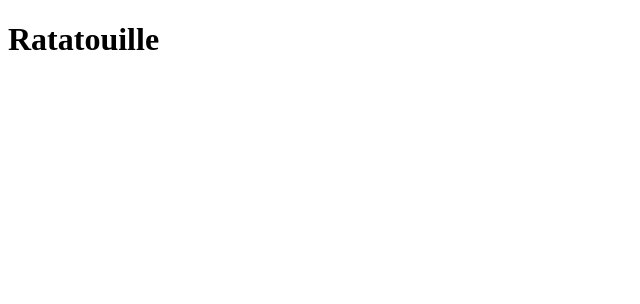
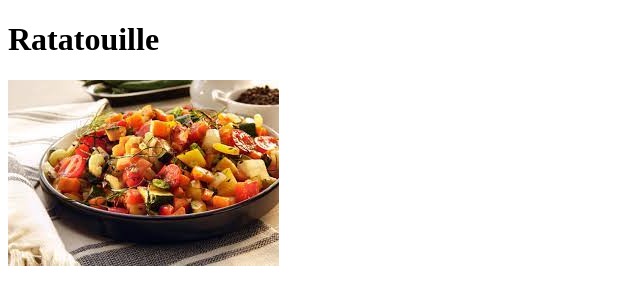
Before and after one commit to Zellrei/odin_recipes, a plain HTML site: page ratatouille.html in a window 1280 px wide. Shown: the whole page, without its empty margins (0-640 px from the left). Drawn offline with Linux system fonts and the light colour scheme.

Commit message:
ajout Titles et image rata
ajout title

```diff
--- a/ratatouille.html
+++ b/ratatouille.html
@@ -1,9 +1,11 @@
 <!DOCTYPE html>
 <html>
 	<head>
+		<title>Recette de ratatouille</title>
 		<meta charset="UTF-8">
 	</head>
 	<body>
 		<h1>Ratatouille</h1>
+		<img src="images/ratatouille.jpg" alt="légumes du soleil dans une poele" title="Ratatouille">
 	</body>
 </html>
```
Also changed, not shown: index.html (+1 -0 lines), images/ratatouille.jpg (added).
